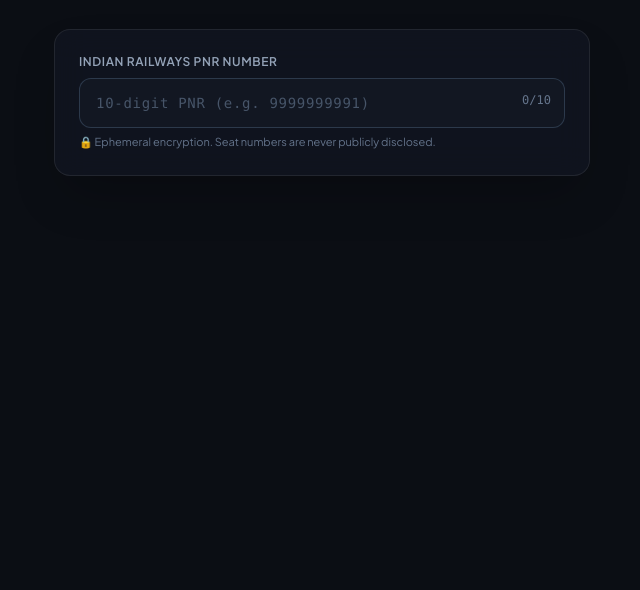
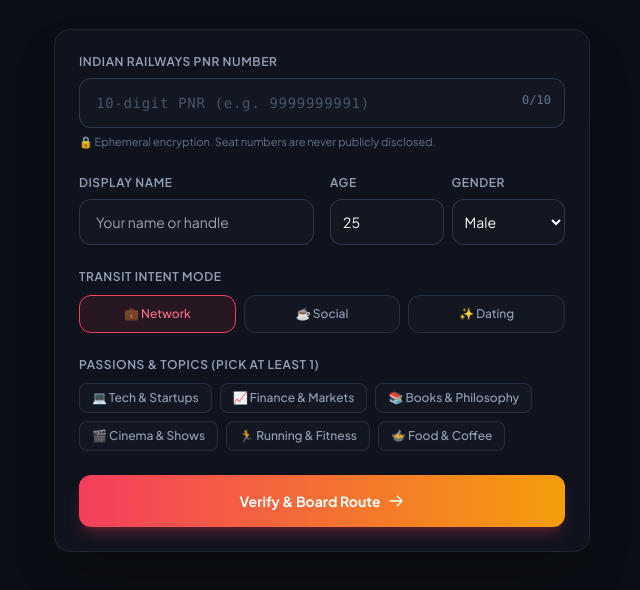
Before and after one commit to navinsebastian360-code/sushi-Frontend, a plain HTML site: page index.html in a window 1280 px wide. Shown: the part 164-754 px from the top of the page, without its empty margins (318-958 px from the left). Drawn offline with nearby package versions, Linux system fonts and the light colour scheme.

Commit message:
Update indexV3.html

```diff
--- a/index.html
+++ b/index.html
@@ -70,4 +70,84 @@
         </div>
         <p class="text-[11px] text-slate-500 mt-1.5 flex items-center gap-1">
           <span>🔒 Ephemeral encryption. Seat numbers are never publicly disclosed.</span>
-        </
+        </p>
+      </div>
+
+      <!-- Identity Inputs -->
+      <div class="grid grid-cols-1 sm:grid-cols-2 gap-4">
+        <div>
+          <label class="block text-xs font-semibold uppercase tracking-wider text-slate-400 mb-2">Display Name</label>
+          <input type="text" id="real_name" placeholder="Your name or handle" class="w-full bg-[#121722] border border-slate-700/80 rounded-xl px-4 py-3 text-white focus:outline-none focus:ring-2 focus:ring-rose-500 text-sm">
+        </div>
+        <div class="grid grid-cols-2 gap-2">
+          <div>
+            <label class="block text-xs font-semibold uppercase tracking-wider text-slate-400 mb-2">Age</label>
+            <input type="number" id="age" min="16" max="99" value="25" class="w-full bg-[#121722] border border-slate-700/80 rounded-xl px-3 py-3 text-white focus:outline-none focus:ring-2 focus:ring-rose-500 text-sm">
+          </div>
+          <div>
+            <label class="block text-xs font-semibold uppercase tracking-wider text-slate-400 mb-2">Gender</label>
+            <select id="gender" class="w-full bg-[#121722] border border-slate-700/80 rounded-xl px-2 py-3 text-white focus:outline-none focus:ring-2 focus:ring-rose-500 text-sm">
+              <option value="Male">Male</option>
+              <option value="Female">Female</option>
+              <option value="Other">Other</option>
+            </select>
+          </div>
+        </div>
+      </div>
+
+      <!-- Intent Mode Selector -->
+      <div>
+        <label class="block text-xs font-semibold uppercase tracking-wider text-slate-400 mb-2.5">Transit Intent Mode</label>
+        <div class="grid grid-cols-3 gap-2" id="intent-group">
+          <button type="button" data-intent="Networking" class="intent-btn active bg-rose-500/10 border border-rose-500 text-rose-400 text-xs font-medium py-2.5 px-3 rounded-xl transition-all">
+            💼 Network
+          </button>
+          <button type="button" data-intent="Casual" class="intent-btn bg-[#121722] border border-slate-700/60 text-slate-400 text-xs font-medium py-2.5 px-3 rounded-xl transition-all hover:border-slate-500">
+            ☕ Social
+          </button>
+          <button type="button" data-intent="Dating" class="intent-btn bg-[#121722] border border-slate-700/60 text-slate-400 text-xs font-medium py-2.5 px-3 rounded-xl transition-all hover:border-slate-500">
+            ✨ Dating
+          </button>
+        </div>
+      </div>
+
+      <!-- Interest Tag Selector -->
+      <div>
+        <label class="block text-xs font-semibold uppercase tracking-wider text-slate-400 mb-2.5">Passions & Topics (Pick at least 1)</label>
+        <div class="flex flex-wrap gap-2" id="interest-chips">
+          <span class="chip cursor-pointer text-xs font-medium px-3 py-1.5 rounded-lg border border-slate-700/60 bg-[#121722] text-slate-400 transition-all hover:border-slate-500 select-none" data-tag="Tech">💻 Tech & Startups</span>
+          <span class="chip cursor-pointer text-xs font-medium px-3 py-1.5 rounded-lg border border-slate-700/60 bg-[#121722] text-slate-400 transition-all hover:border-slate-500 select-none" data-tag="Finance">📈 Finance & Markets</span>
+          <span class="chip cursor-pointer text-xs font-medium px-3 py-1.5 rounded-lg border border-slate-700/60 bg-[#121722] text-slate-400 transition-all hover:border-slate-500 select-none" data-tag="Reading">📚 Books & Philosophy</span>
+          <span class="chip cursor-pointer text-xs font-medium px-3 py-1.5 rounded-lg border border-slate-700/60 bg-[#121722] text-slate-400 transition-all hover:border-slate-500 select-none" data-tag="Cinema">🎬 Cinema & Shows</span>
+          <span class="chip cursor-pointer text-xs font-medium px-3 py-1.5 rounded-lg border border-slate-700/60 bg-[#121722] text-slate-400 transition-all hover:border-slate-500 select-none" data-tag="Running">🏃 Running & Fitness</span>
+          <span class="chip cursor-pointer text-xs font-medium px-3 py-1.5 rounded-lg border border-slate-700/60 bg-[#121722] text-slate-400 transition-all hover:border-slate-500 select-none" data-tag="Food">🍲 Food & Coffee</span>
+        </div>
+      </div>
+
+      <!-- Action Button -->
+      <button
+        id="checkin-btn"
+        class="w-full bg-gradient-to-r from-rose-500 to-amber-500 hover:from-rose-600 hover:to-amber-600 font-bold text-white text-sm py-4 rounded-xl shadow-lg shadow-rose-500/25 transition-all transform active:scale-[0.99] flex items-center justify-center gap-2"
+      >
+        <span>Verify & Board Route</span>
+        <svg class="w-4 h-4" fill="none" stroke="currentColor" viewBox="0 0 24 24"><path stroke-linecap="round" stroke-linejoin="round" stroke-width="2" d="M14 5l7 7m0 0l-7 7m7-7H3"/></svg>
+      </button>
+
+      <!-- Sandbox Quick Test Banner (Hidden) -->
+      <div class="hidden pt-3 border-t border-slate-800/80 text-center">
+        <p class="text-xs text-slate-500">Quick sandbox test: <button type="button" onclick="fillSandbox('9999999991')" class="text-rose-400 underline font-mono">9999999991</button> or <button type="button" onclick="fillSandbox('9999999992')" class="text-rose-400 underline font-mono">9999999992</button></p>
+      </div>
+
+    </div>
+
+    <!-- Results Container (Hidden by default) -->
+    <div id="results-container" class="hidden space-y-6">
+
+      <!-- Verified Route Header -->
+      <div class="glass rounded-2xl p-5 border-emerald-500/30 bg-emerald-950/20 shadow-lg">
+        <div class="flex items-center justify-between mb-4">
+          <div class="flex items-center gap-2">
+            <span class="w-2.5 h-2.5 rounded-full bg-emerald-400 shadow-[0_0_8px_rgba(52,211,153,0.8)]"></span>
+            <span class="text-xs font-bold text-emerald-400 uppercase tracking-wider">Boarding Verified</span>
+          </div>
+          <span id="route-status" class="text-[10px] font-bold uppercase tracking-
```
